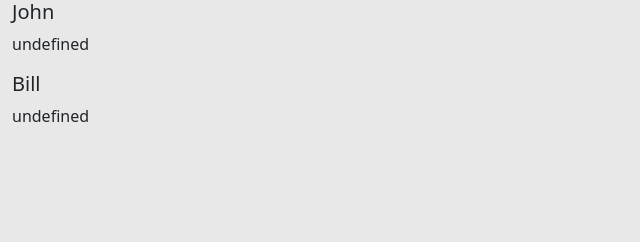
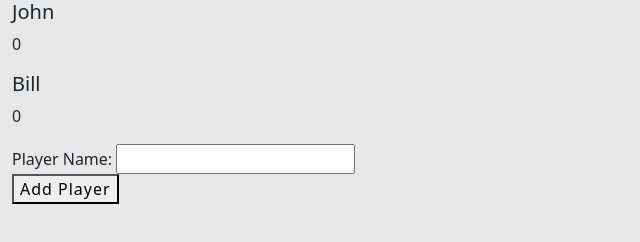
Before and after one commit to Aulero99/GameNight, a website with bundled scripts: page index.html in a window 1280 px wide. Shown: the whole page, without its empty margins (0-640 px from the left). Built offline with nearby package versions, Linux system fonts and the light colour scheme; a script that the page names is missing.

Commit message:
form update working

```diff
--- a/app/App.js
+++ b/app/App.js
@@ -1,5 +1,5 @@
 // import { ValuesController } from "./Controllers/ValuesController.js";
-import { PlayersController } from "./Controllers/PlayersController"
+import { PlayersController } from "./Controllers/PlayersController.js"
 
 class App {
   // valuesController = new ValuesController();
--- a/app/AppState.js
+++ b/app/AppState.js
@@ -10,6 +10,7 @@ class AppState extends EventEmitter {
   // NOTE ^ IGNORE ABOVE ^
 
   // NOTE v CODE GOES HERE v
+
 
   players = [
     new Player(
--- a/app/Controllers/PlayersController.js
+++ b/app/Controllers/PlayersController.js
@@ -1,4 +1,6 @@
 import { appState } from "../AppState.js";
+import { Player } from "../Models/Player.js";
+import { generateId } from "../Utils/generateId.js";
 
 function drawPlayers() {
     let template = ''
@@ -18,7 +20,25 @@ function drawPlayers() {
 export class PlayersController {
     //NOTE Builds the controller
     constructor(){
-        console.log('Hello World')
+        drawPlayers()
+    }
+
+    addPlayer(){
+        console.log('The addPlayer function is being called');
+        try{
+            window.event.preventDefault()
+            const form = window.event.target
+            let name = form.name.value
+
+            console.log(name);
+            appState.players.push(new Player({id:generateId(), name:name, score:0}))
+
+            console.log(appState.players);
+            form.reset()
+        } catch(e) {
+            console.error('[addPlayer]', error)
+        }
+        appState.players.push()
         drawPlayers()
     }
 }
--- a/app/Models/Player.js
+++ b/app/Models/Player.js
@@ -1,4 +1,4 @@
-import { generateId } from "../Utils/generateId"
+import { generateId } from "../Utils/generateId.js"
 
 
 export class Player {
@@ -9,7 +9,7 @@ export class Player {
     constructor(data) {
         this.id = data.id || generateId()
         this.name = data.name
-        this.score = data.number
+        this.score = data.score
     }
 
 }
--- a/index.html
+++ b/index.html
@@ -31,6 +31,17 @@
         <div class="col-12">
           <div id="app"></div>
         </div>
+        <div class="col-12">
+          <form onsubmit="app.playersController.addPlayer()">
+            <div>
+              <label for="name" name="playerName">Player Name:</label>
+              <input type="text" minlength="2" maxlength="15" name="name" required />
+            </div>
+            <div>
+              <button type="submit">Add Player</button>
+            </div>
+          </form>
+        </div>
       </div>
     </div>
   </main>
```
